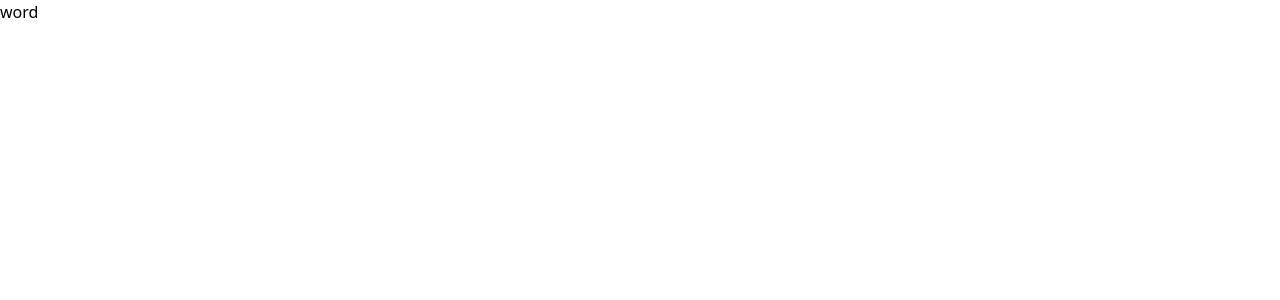
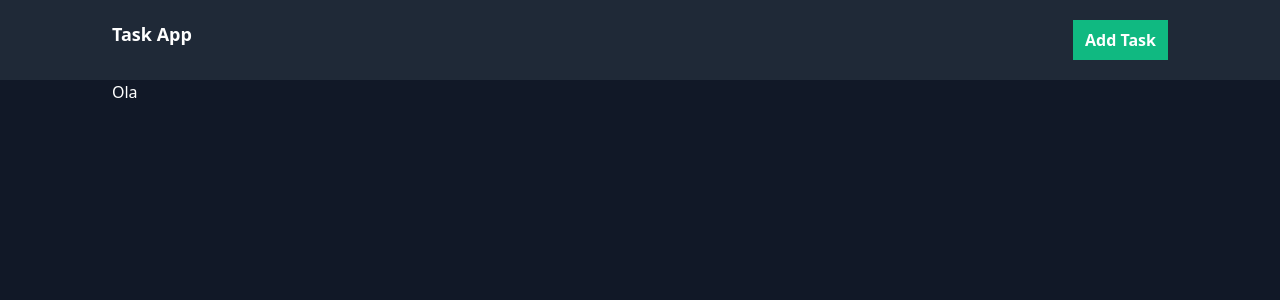
Before and after one commit to MatheusMoraes66/Nextjs-Todo, a Next.js app: page / in a window 1280 px wide. Shown: the top 300 px of the page. Built offline with nearby package versions, Linux system fonts and the light colour scheme.

Commit message:
create layout page

```diff
--- a/src/components/Layout.js
+++ b/src/components/Layout.js
@@ -0,0 +1,18 @@
+const Layout = ({children}) => {
+    return (
+        <div className='h-screen text-white bg-gray-900'>
+            <header className='flex bg-gray-800  px-28 py-5'>
+                <h1 className='font-black text-lg'>Task App</h1>
+
+                <div className='flex-grow text-right'>
+                    <button className='bg-green-500 hover:bg-green-400 px-3 py-2 font-bold'>Add Task</button>
+                </div>
+            </header>
+            <main className='flex px-28'>
+                {children}
+            </main>
+        </div>
+    )
+}
+
+export default Layout;
--- a/src/context/taskContext.js
+++ b/src/context/taskContext.js
@@ -2,15 +2,12 @@ import {createContext, useContext} from 'react';
 
 const TaskContext = createContext();
 
-export const useTasks = () => {
-    const context = useContext(TaskContext);
-    return context;
-}
+export const useTasks = () => useContext(TaskContext);
 
 export const TaskProvider = ({children}) => {
-    let hello = 'word';
+
     return (
-        <TaskContext.Provider value={{hello}}>
+        <TaskContext.Provider >
             {children}
         </TaskContext.Provider>
     )
--- a/src/pages/_app.js
+++ b/src/pages/_app.js
@@ -1,11 +1,12 @@
 import { TaskProvider } from '../context/taskContext'
+
 import '../styles/globals.css'
 
 
 function MyApp({ Component, pageProps }) {
   return (
     <TaskProvider>
-      <Component {...pageProps} />
+        <Component {...pageProps} />
     </TaskProvider>
   )
 }
--- a/src/pages/index.js
+++ b/src/pages/index.js
@@ -1,11 +1,14 @@
+import Layout from "../components/Layout";
 import { useTasks } from "../context/taskContext";
 
 const Home = () => {
-  const {hello} = useTasks();
+
   return (
-    <div>
-      {hello}
-    </div>
+    <Layout>
+      <div>
+        Ola
+      </div>
+    </Layout>
   )
 }
 
```
